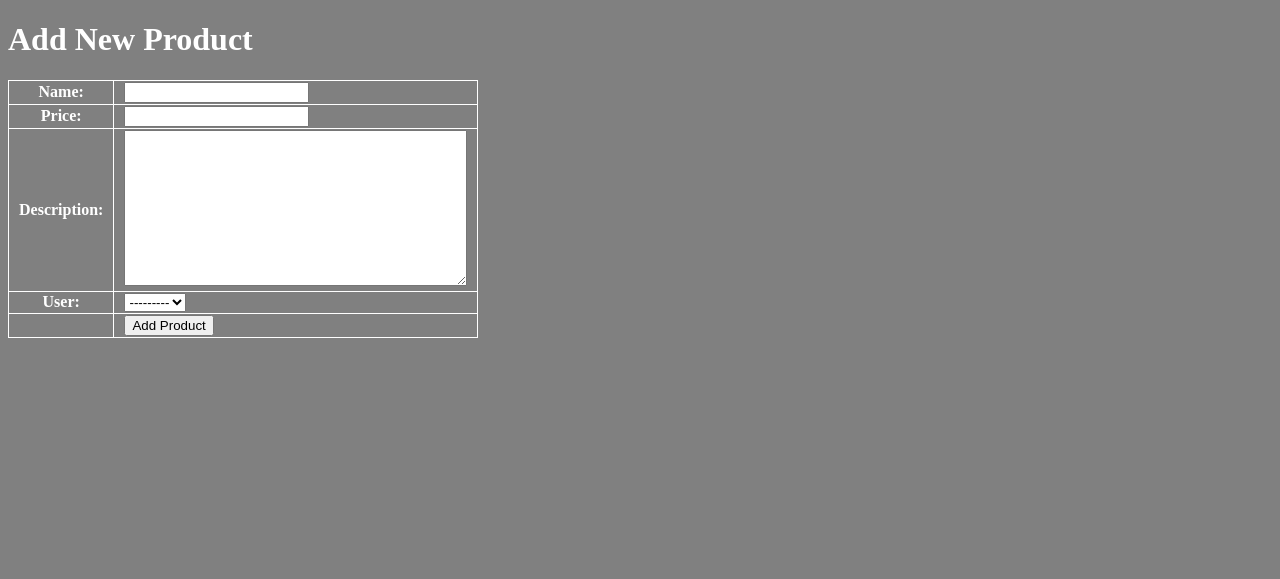
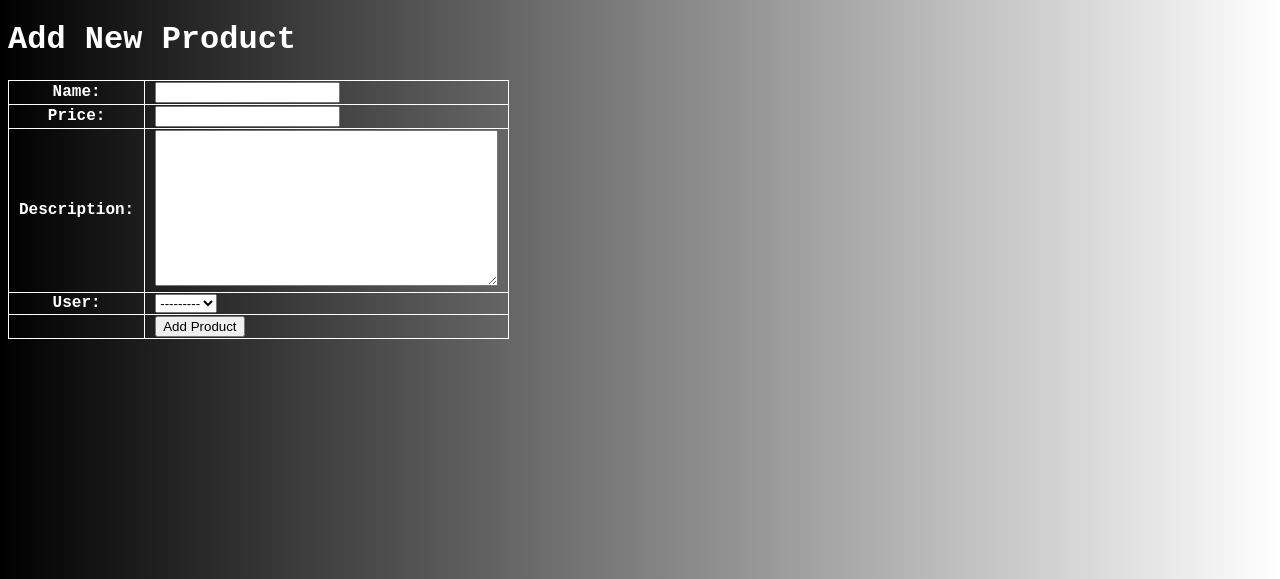
Before and after one commit to iqzaardiansyah/shopping-list, a Django app: page /create-product in a window 1280 px wide. Shown: the top 579 px of the page. Run offline with Django 4.2, Linux system fonts and the light colour scheme.

Commit message:
update background and font

```diff
--- a/templates/base.html
+++ b/templates/base.html
@@ -11,7 +11,7 @@
         {% endblock meta %}
     </head>
 
-    <body style="background-color: grey;">
+    <body>
         <style>
             table, th, td {
             padding-left: 10px;
@@ -19,9 +19,8 @@
             border: 1px solid white;
             border-collapse: collapse;
             }
-            th, td {
-                background-color: grey;
-            }
+
+            body {background-image: linear-gradient(to right, black, grey, white); font-family: 'Courier New', Courier, monospace;}
         </style>
         {% block content %}
         {% endblock content %}
```
